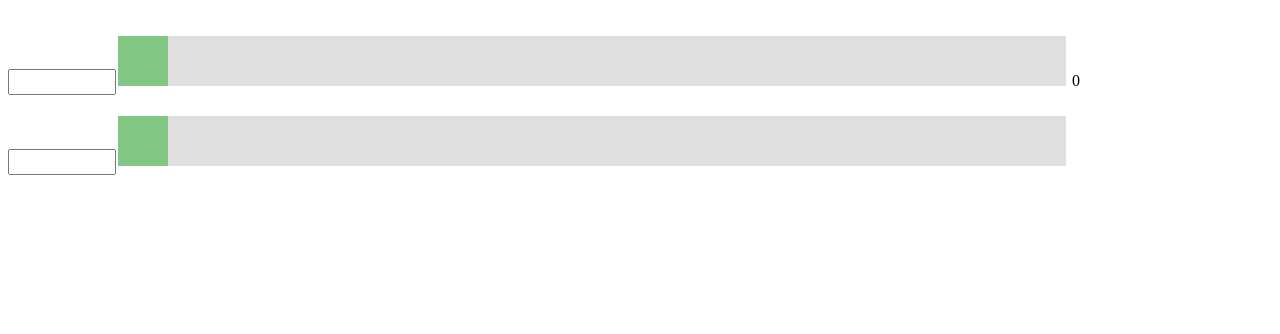
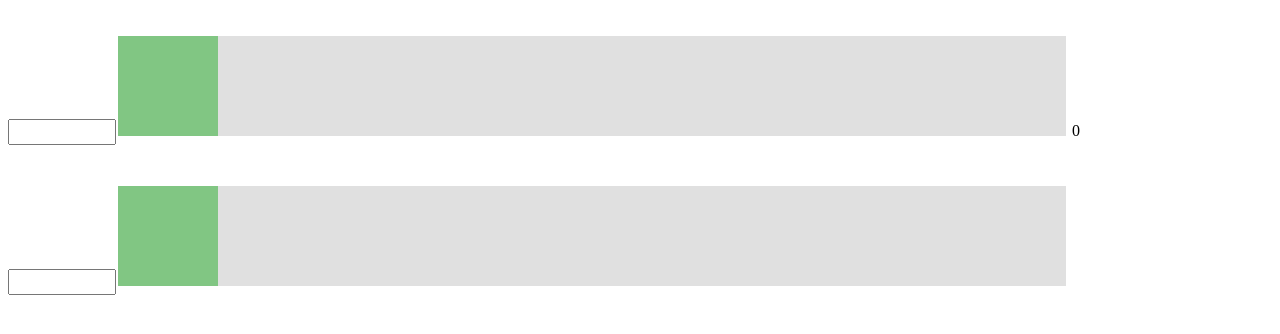
Before and after one commit to willplatts/willplatts.github.io, a plain HTML site: page timesheet.html in a window 1280 px wide. Shown: the part 62-396 px from the top of the page. Drawn offline with Linux system fonts and the light colour scheme.

Commit message:
Still playing

```diff
--- a/timesheet.html
+++ b/timesheet.html
@@ -160,7 +160,7 @@
         }
 		#slidecontainer {
 		    width: 100%; /* Width of the outside container */
-            height: 80px;
+            height: 150px;
             display: list-item;
 		}
 
@@ -175,7 +175,7 @@
 		    -webkit-appearance: none;  /* Override default CSS styles */
 		    appearance: none;
 		    width: 75%; /* Full-width */
-		    height: 50px; /* Specified height */
+		    height: 100px; /* Specified height */
 		    background: #d3d3d3; /* Grey background */
 		    outline: none; /* Remove outline */
 		    opacity: 0.7; /* Set transparency (for mouse-over effects on hover) */
@@ -192,15 +192,15 @@
 		.slider::-webkit-slider-thumb {
 		    -webkit-appearance: none; /* Override default look */
 		    appearance: none;
-		    width: 50px; /* Set a specific slider handle width */
-		    height: 50px; /* Slider handle height */
+		    width: 100px; /* Set a specific slider handle width */
+		    height: 100px; /* Slider handle height */
 		    background: #4CAF50; /* Green background */
 		    cursor: pointer; /* Cursor on hover */
 		}
 
 		.slider::-moz-range-thumb {
-		    width: 50px; /* Set a specific slider handle width */
-		    height: 50px; /* Slider handle height */
+		    width: 100px; /* Set a specific slider handle width */
+		    height: 100px; /* Slider handle height */
 		    background: #4CAF50; /* Green background */
 		    cursor: pointer; /* Cursor on hover */
 		}
```
